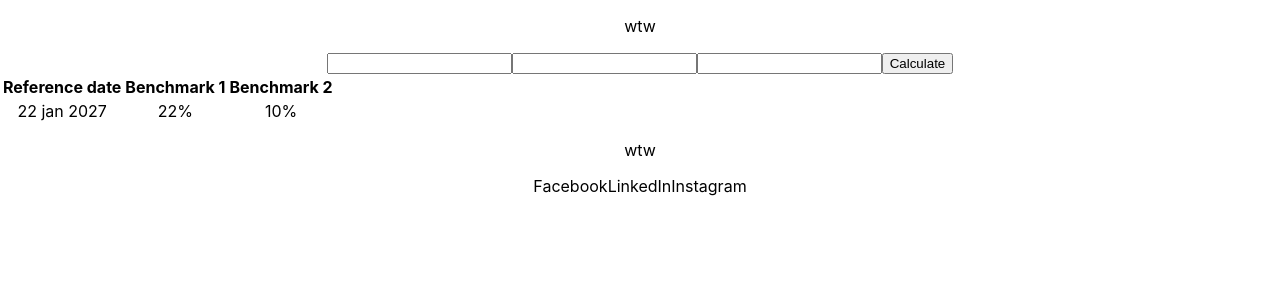
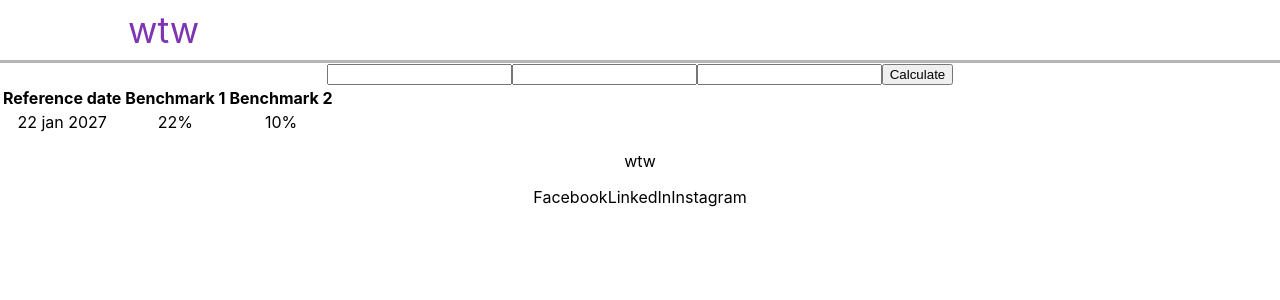
Before and after one commit to DanielMontesGuerrero/excersice-wtw, a React (Create React App) app: page / in a window 1280 px wide. Shown: the top 300 px of the page. Built offline with nearby package versions, Linux system fonts and the light colour scheme.

Commit message:
Add Header styles

```diff
--- /dev/null
+++ b/src/compontents/Header.css
@@ -0,0 +1,16 @@
+.Header-container {
+  display: flex;
+  flex-direction: row;
+  align-items: stretch;
+  justify-content: start;
+  font-size: calc(20px + 2vmin);
+  padding: 1vh 10vw;
+  border-bottom: solid;
+  border-bottom-color: #B5B5B5;
+  border-bottom-width: 3px;
+}
+
+.Header-container a {
+  color: #7F35B2;
+  text-decoration: none;
+}
--- a/src/compontents/Header.tsx
+++ b/src/compontents/Header.tsx
@@ -1,9 +1,9 @@
-import React from "react";
+import "./Header.css";
 
 const Header = () => {
   return (
-    <header>
-      <p>wtw</p>
+    <header className="Header-container">
+      <a href="https://www.wtwco.com/es-mx">wtw</a>
     </header>
   );
 };
```
